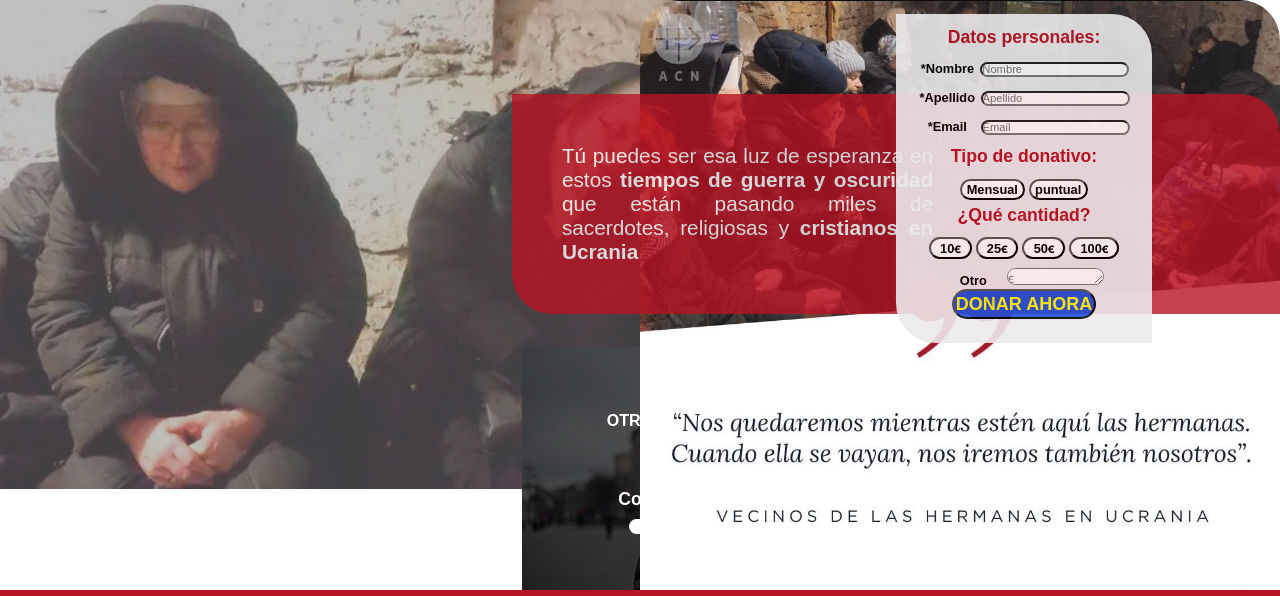
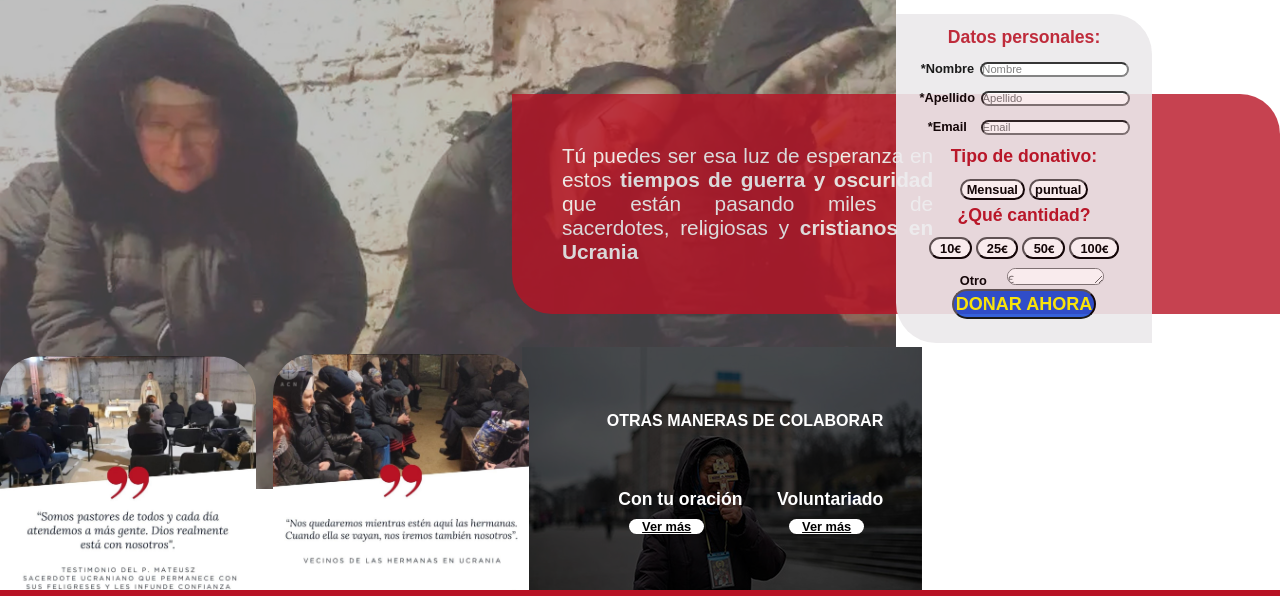
Before and after one commit to lauritagg18/m2laurapd2, a plain HTML site: page index.html in a window 1280 px wide. Shown: the part 146-742 px from the top of the page. Drawn offline with Linux system fonts and the light colour scheme.

Commit message:
Update estilo.css

```diff
--- a/css/estilo.css
+++ b/css/estilo.css
@@ -294,9 +294,9 @@
 font-family: 'Palette Mosaic', cursive;
 font-family: 'Source Sans Pro', sans-serif;
 font-family: 'Titillium Web', sans-serif; font-weight: bold;}
-.testimonio{width: 50%;position: absolute;right: 0%;z-index: 2;bottom: 7.5%;
+.testimonio{width: 100%;position: absolute;right: 0%;z-index: 2;bottom: 7.5%;
 }
-.testimonio img{margin-right: 1%;width: 100%;border-top-right-radius:40px;border-top-left-radius:40px
+.testimonio img{margin-right: 1%;width: 20%;border-top-right-radius:40px;border-top-left-radius:40px
 }
 .mensaje{border-top-right-radius:40px;border-bottom-left-radius:40px;opacity: 80%;background-color: #B81325;color: #ffffff; padding: 1%; width: 60%; font-size: 130%;position: absolute;right: 0%;top:30% ;z-index: 2;
 }
@@ -383,9 +383,9 @@
 font-family: 'Palette Mosaic', cursive;
 font-family: 'Source Sans Pro', sans-serif;
 font-family: 'Titillium Web', sans-serif; font-weight: bold;}
-.testimonio{width: 50%;position: absolute;right: 0%;z-index: 2;bottom: 7.5%;
+.testimonio{width: 100%;position: absolute;right: 0%;z-index: 2;bottom: 7.5%;
 }
-.testimonio img{margin-right: 1%;width: 100%;border-top-right-radius:40px;border-top-left-radius:40px
+.testimonio img{margin-right: 1%;width: 20%;border-top-right-radius:40px;border-top-left-radius:40px
 }
 .mensaje{border-top-right-radius:40px;border-bottom-left-radius:40px;opacity: 80%;background-color: #B81325;color: #ffffff; padding: 1%; width: 60%; font-size: 130%;position: absolute;right: 0%;top:30% ;z-index: 2;
 }
```
